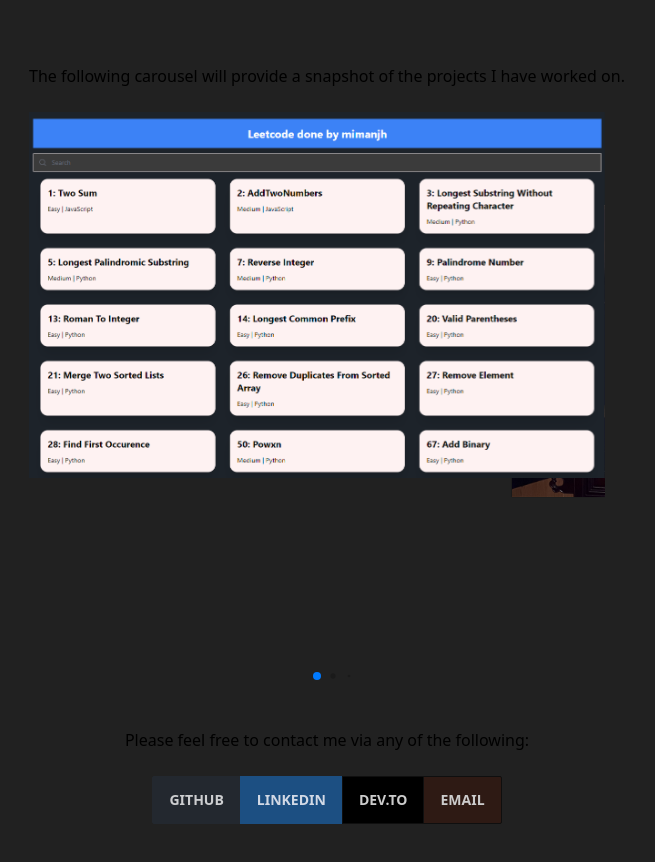
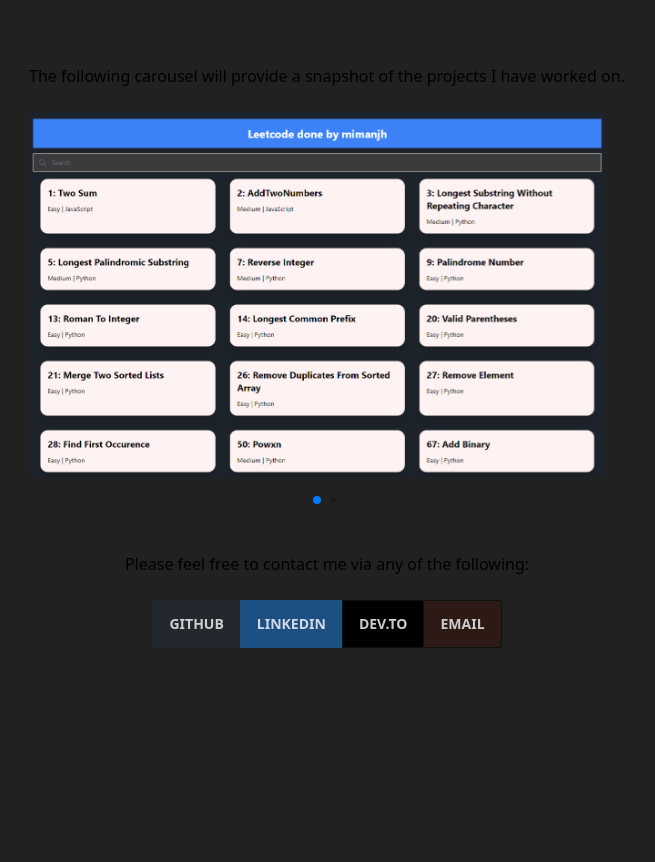
Before and after one commit to mimanjh/mimanjh, a Next.js app: page / in a window 1280 px wide. Shown: the part 788-1650 px from the top of the page, without its empty margins (313-968 px from the left). After the commit the page ends 1612 px from the top, so only its background shows below. Built offline with nearby package versions, Linux system fonts and the light colour scheme.

Commit message:
fix carousel display issue
still need to fix carousel a href issue

```diff
--- a/app/components/Carousel.tsx
+++ b/app/components/Carousel.tsx
@@ -1,11 +1,5 @@
 import React from "react";
-import {
-    Navigation,
-    Pagination,
-    EffectCoverflow,
-    EffectCube,
-    Autoplay,
-} from "swiper/modules";
+import { Pagination, EffectFade } from "swiper/modules";
 import { Swiper, SwiperSlide } from "swiper/react";
 import "swiper/css";
 import "swiper/css/navigation";
@@ -16,6 +10,7 @@
 import aboutMeThumbnail from "../../public/about-me-main.jpg";
 
 interface CarouselProps {
+    id: number;
     url: string;
     thumbnail: StaticImageData;
     title: string;
@@ -24,59 +19,46 @@
 const Carousel = () => {
     const items: CarouselProps[] = [
         {
-            url: "https://github.com/mimanjh/leetcode",
+            id: 1,
+            url: "https://mimanjh-leetcode.vercel.app/",
             thumbnail: leetCodeThumbnail,
             title: "Mimanjh",
         },
         {
-            url: "https://github.com/mimanjh/robofriends",
+            id: 2,
+            url: "https://mimanjh.github.io/robofriends/",
             thumbnail: roboFriendsThumbnail,
             title: "Robofriends",
         },
-        {
-            url: "https://github.com/mimanjh",
-            thumbnail: aboutMeThumbnail,
-            title: "Mimanjh",
-        },
-        {
-            url: "https://github.com/mimanjh",
-            thumbnail: aboutMeThumbnail,
-            title: "Mimanjh",
-        },
     ];
+
+    const handleImageClick = (url: string) => {
+        window.open(url, "_blank");
+    };
 
     return (
         <>
             <Swiper
-                modules={[Pagination, EffectCube]}
+                modules={[Pagination, EffectFade]}
                 grabCursor={true}
-                pagination={{ clickable: true, dynamicBullets: true }}
-                rewind={true}
-                effect={"cube"}
-                cubeEffect={{
-                    shadow: true,
-                    slideShadows: true,
-                    shadowOffset: 20,
-                    shadowScale: 0.94,
+                pagination={{ clickable: false, dynamicBullets: true }}
+                effect={"fade"}
+                centeredSlides={true}
+                fadeEffect={{
+                    crossFade: true,
                 }}
                 className="w-auto"
+                style={{ maxHeight: "50vh" }}
             >
-                {items.map((item, index) => (
-                    <SwiperSlide key={index}>
-                        <a
-                            href={item.url}
-                            target="_blank"
-                            className="cursor-grab"
-                        >
-                            <Image
-                                src={item.thumbnail}
-                                alt={item.title}
-                                style={{
-                                    maxWidth: "100%",
-                                    height: "auto",
-                                }}
-                            />
-                        </a>
+                {items.map((item) => (
+                    <SwiperSlide key={item.id}>
+                        <Image
+                            src={item.thumbnail}
+                            alt={item.title}
+                            // onClick={() => {
+                            //     handleImageClick(item.url);
+                            // }}
+                        />
                     </SwiperSlide>
                 ))}
             </Swiper>
```
